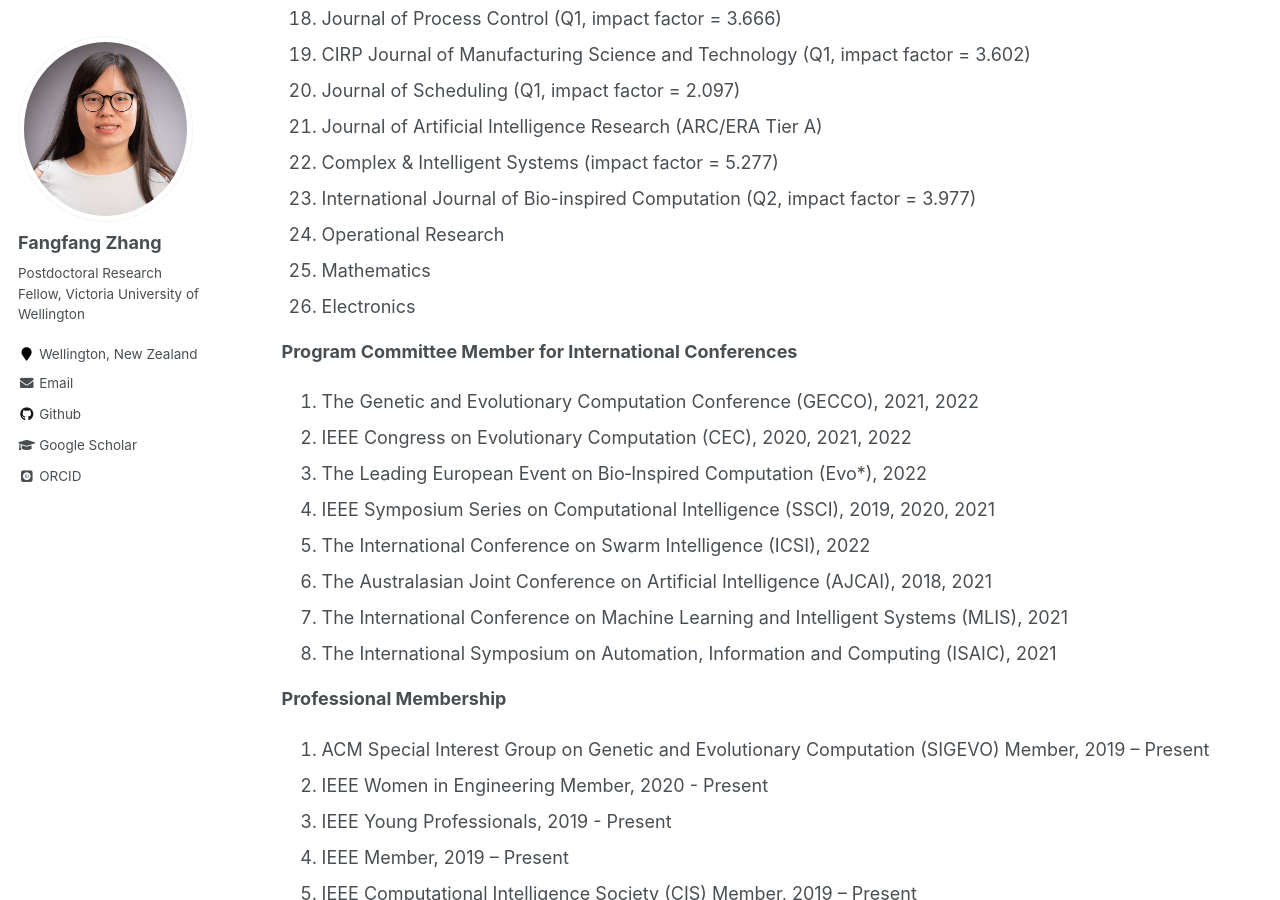
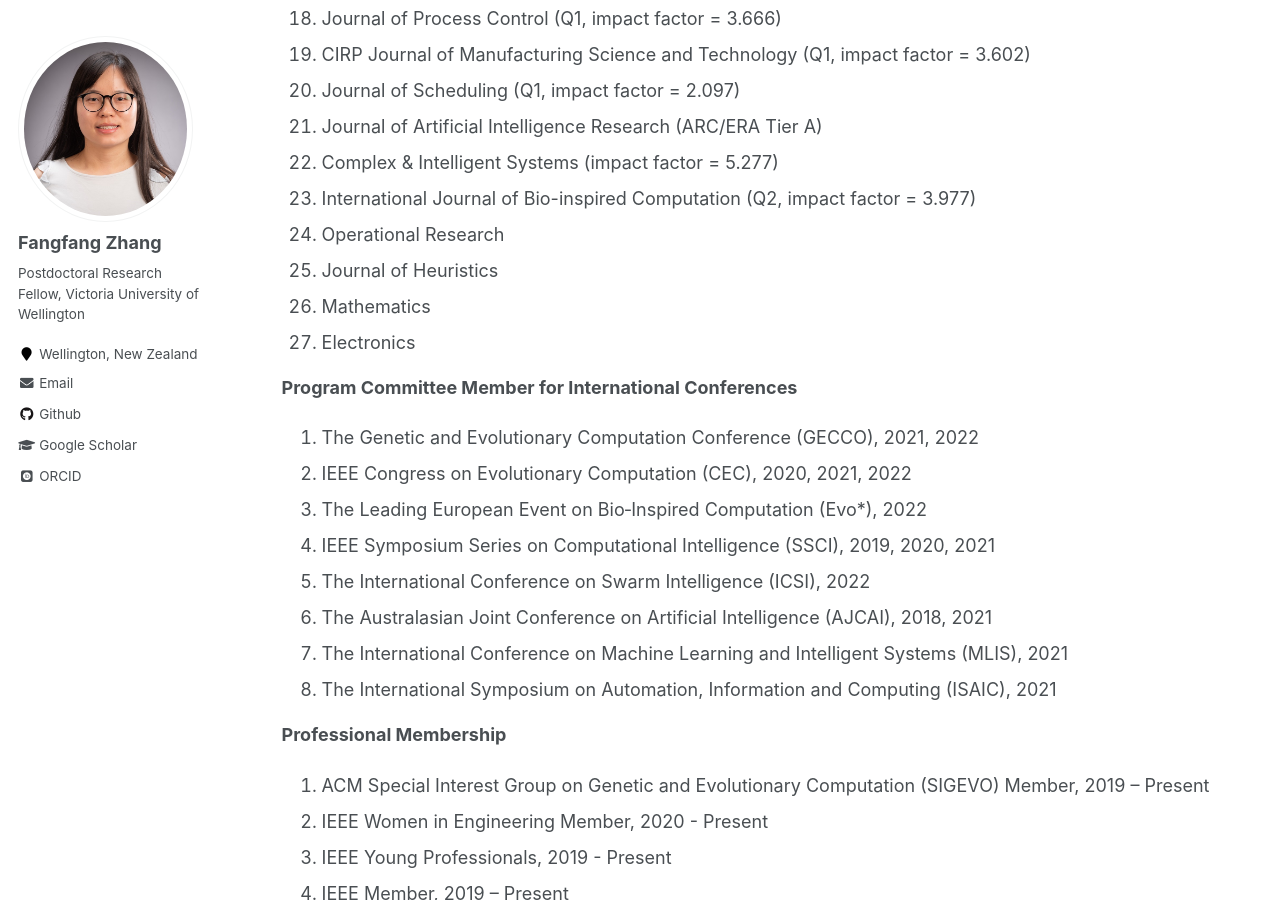
Before and after one commit to fangfang-zhang/fangfang-zhang.github.io, a Jekyll site: the page built from _pages/professional-activities.md, in a window 1280 px wide and 900 px high, scrolled down 1689 px. Built offline with Jekyll 4.4.1, drawn with Linux system fonts in a browser that asks for light colours; some web fonts are replaced.

Commit message:
reviewing

```diff
--- a/_pages/professional-activities.md
+++ b/_pages/professional-activities.md
@@ -61,6 +61,7 @@ ul li { padding: 5px 0px; }
 <li> Complex & Intelligent Systems (impact factor = 5.277) </li>
 <li> International Journal of Bio-inspired Computation (Q2, impact factor = 3.977) </li>
 <li> Operational Research </li>
+<li> Journal of Heuristics </li>
 <li> Mathematics </li>
 <li> Electronics </li>
 </ol>
```
Also changed, not shown: 1 other file.
